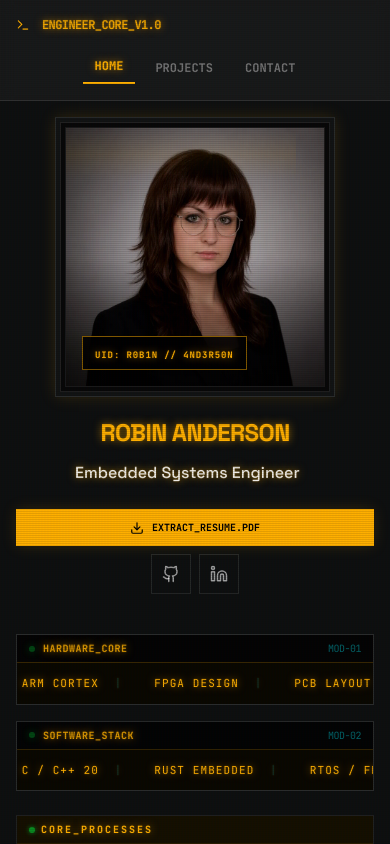
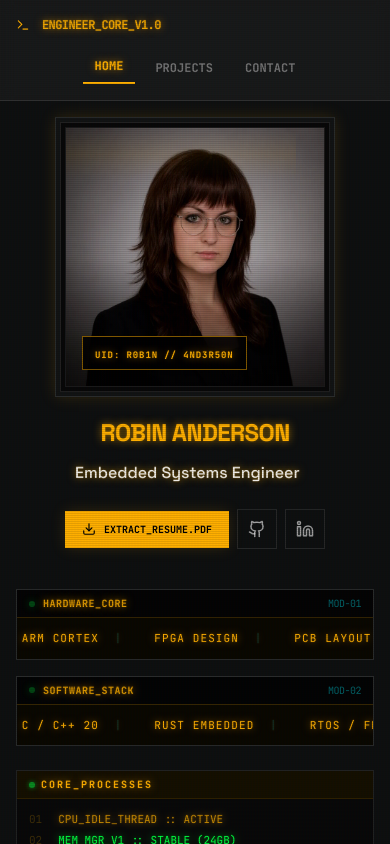
Before and after one commit to VioletTides/VioletTides.github.io, a React (Vite) app: page / in a window 390 px wide. Shown: the top 844 px of the page. Built offline with nearby package versions, Linux system fonts and the light colour scheme; no server answers.

Commit message:
fix mobile scrolling and cta layout

```diff
--- a/src/App.tsx
+++ b/src/App.tsx
@@ -73,6 +73,11 @@ export default function App() {
   const mainRef = React.useRef<HTMLElement>(null);
 
   useEffect(() => {
+    if (window.innerWidth < 768) {
+      window.scrollTo(0, 0);
+      return;
+    }
+
     if (mainRef.current) {
       mainRef.current.scrollTo(0, 0);
     }
@@ -225,7 +230,7 @@ export default function App() {
         {/* Main Content Area */}
         <main
           ref={mainRef}
-          className="flex-1 flex flex-col md:grid md:grid-cols-9 gap-6 p-4 md:p-6 min-h-0 overflow-y-auto md:overflow-hidden relative scroll-smooth bg-black/20"
+          className="flex-1 flex flex-col md:grid md:grid-cols-9 gap-6 p-4 md:p-6 min-h-0 overflow-visible md:overflow-hidden relative scroll-smooth bg-black/20"
         >
 
           {/* Identity Section (Sidebar) */}
@@ -272,17 +277,17 @@ export default function App() {
                 <p className="text-base sm:text-lg text-white/90 blinking-cursor amber-text-glow font-sans font-medium">Embedded Systems Engineer</p>
               </div>
 
-              <div className="flex flex-col sm:flex-row gap-2 pt-2 justify-center md:justify-start">
+              <div className="flex flex-row flex-wrap items-center gap-2 pt-2 justify-center md:justify-start">
                 <a
                   href={`${import.meta.env.BASE_URL}Robin-Anderson-Resume.pdf`}
                   target="_blank"
                   rel="noopener noreferrer"
-                  className="bg-amber-primary text-black font-bold text-[10px] sm:text-[11px] px-6 py-2.5 uppercase hover:brightness-110 transition-all border border-amber-primary flex items-center gap-2 amber-box-glow justify-center active:scale-95"
+                  className="bg-amber-primary text-black font-bold text-[10px] sm:text-[11px] px-4 sm:px-6 py-2.5 uppercase hover:brightness-110 transition-all border border-amber-primary flex items-center gap-2 amber-box-glow justify-center active:scale-95"
                 >
                   <Download size={14} />
                   EXTRACT_RESUME.PDF
                 </a>
-                <div className="flex gap-2 justify-center">
+                <div className="flex gap-2 justify-center shrink-0">
                   <a
                     href="https://github.com/VioletTides"
                     target="_blank"
--- a/src/index.css
+++ b/src/index.css
@@ -57,7 +57,7 @@
 
 @layer base {
   body {
-    @apply bg-surface-dark text-white font-mono overflow-hidden;
+    @apply bg-surface-dark text-white font-mono overflow-x-hidden;
     background-image: linear-gradient(rgba(255, 176, 0, 0.02) 1px, transparent 1px);
     background-size: 100% 4px;
   }
```
